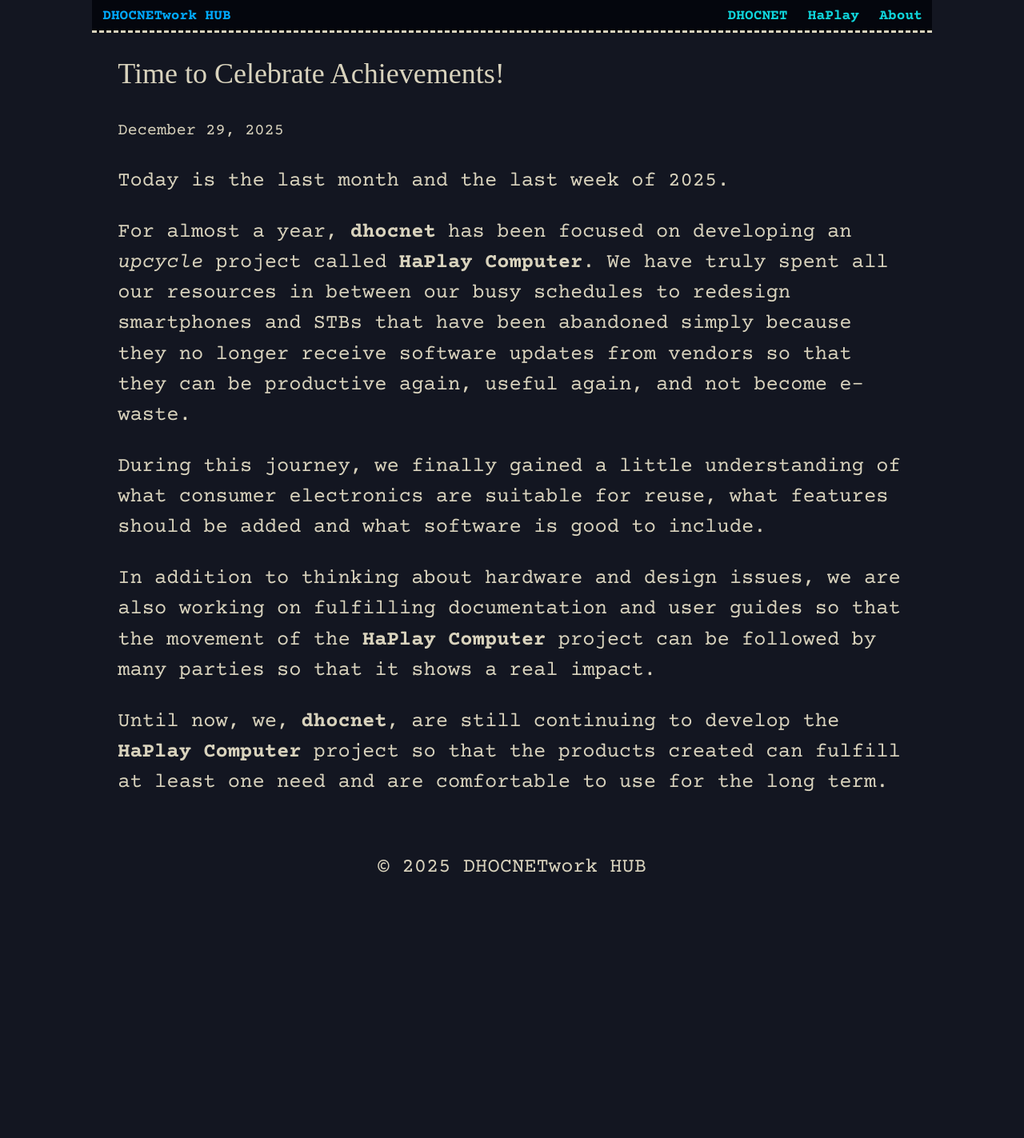
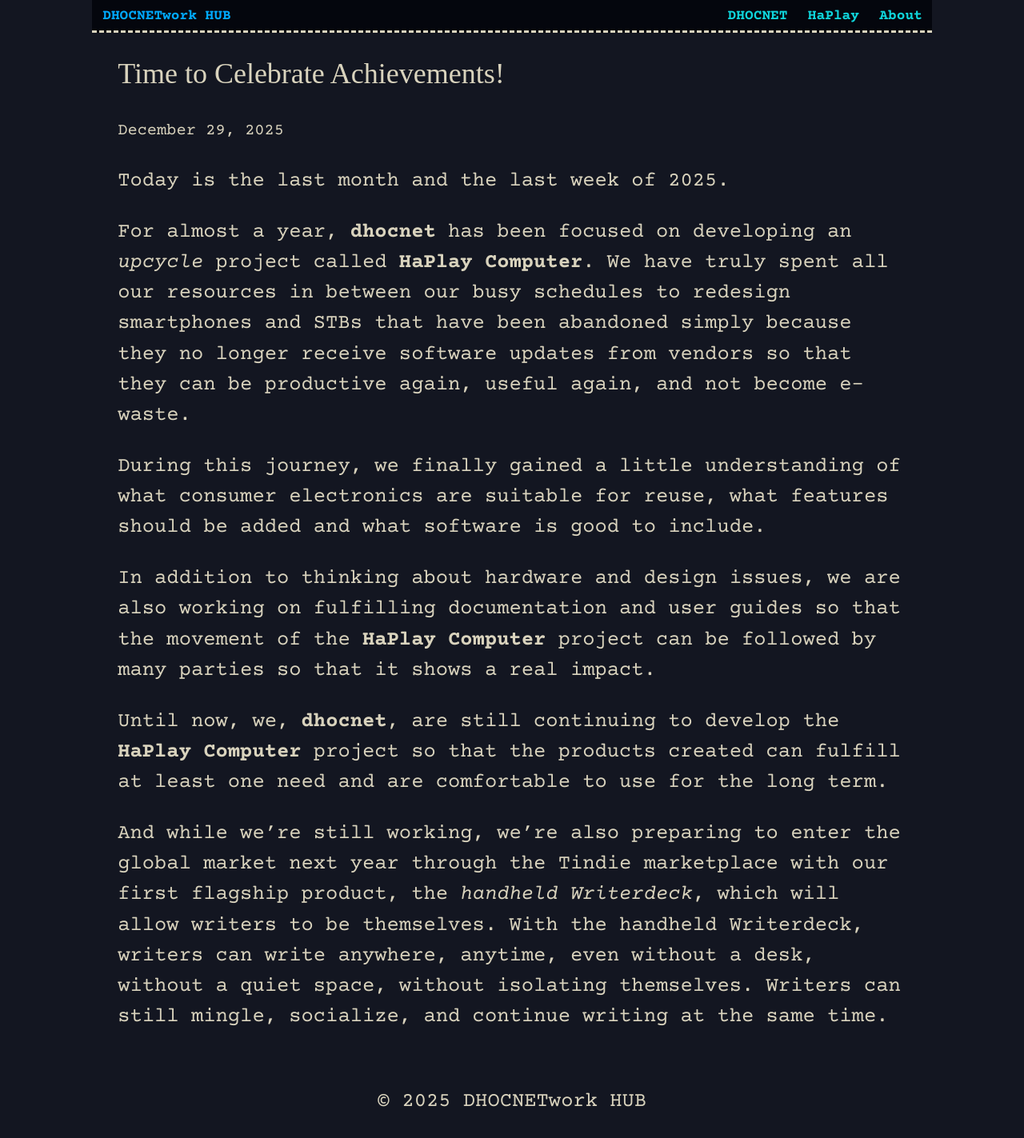
Before and after one commit to dhocnet/dhocnet.github.io, a Jekyll site: the page built from _posts/2025-12-29-Time_to_Celebrate_Achievements.md, in a window 1280 px wide. Shown: the whole page at 80% size. Built offline with Jekyll 4.4.1, drawn with Linux system fonts in a browser that asks for light colours; some web fonts are replaced; before the commit the page ends 1130 px from its top, so only the background shows below that.

Commit message:
Update 2025-12-29-Time_to_Celebrate_Achievements.md

```diff
--- a/_posts/2025-12-29-Time_to_Celebrate_Achievements.md
+++ b/_posts/2025-12-29-Time_to_Celebrate_Achievements.md
@@ -13,3 +13,5 @@
 In addition to thinking about hardware and design issues, we are also working on fulfilling documentation and user guides so that the movement of the **HaPlay Computer** project can be followed by many parties so that it shows a real impact.
 
 Until now, we, **dhocnet**, are still continuing to develop the **HaPlay Computer** project so that the products created can fulfill at least one need and are comfortable to use for the long term.
+
+And while we're still working, we're also preparing to enter the global market next year through the Tindie marketplace with our first flagship product, the *handheld Writerdeck*, which will allow writers to be themselves. With the handheld Writerdeck, writers can write anywhere, anytime, even without a desk, without a quiet space, without isolating themselves. Writers can still mingle, socialize, and continue writing at the same time.
```
